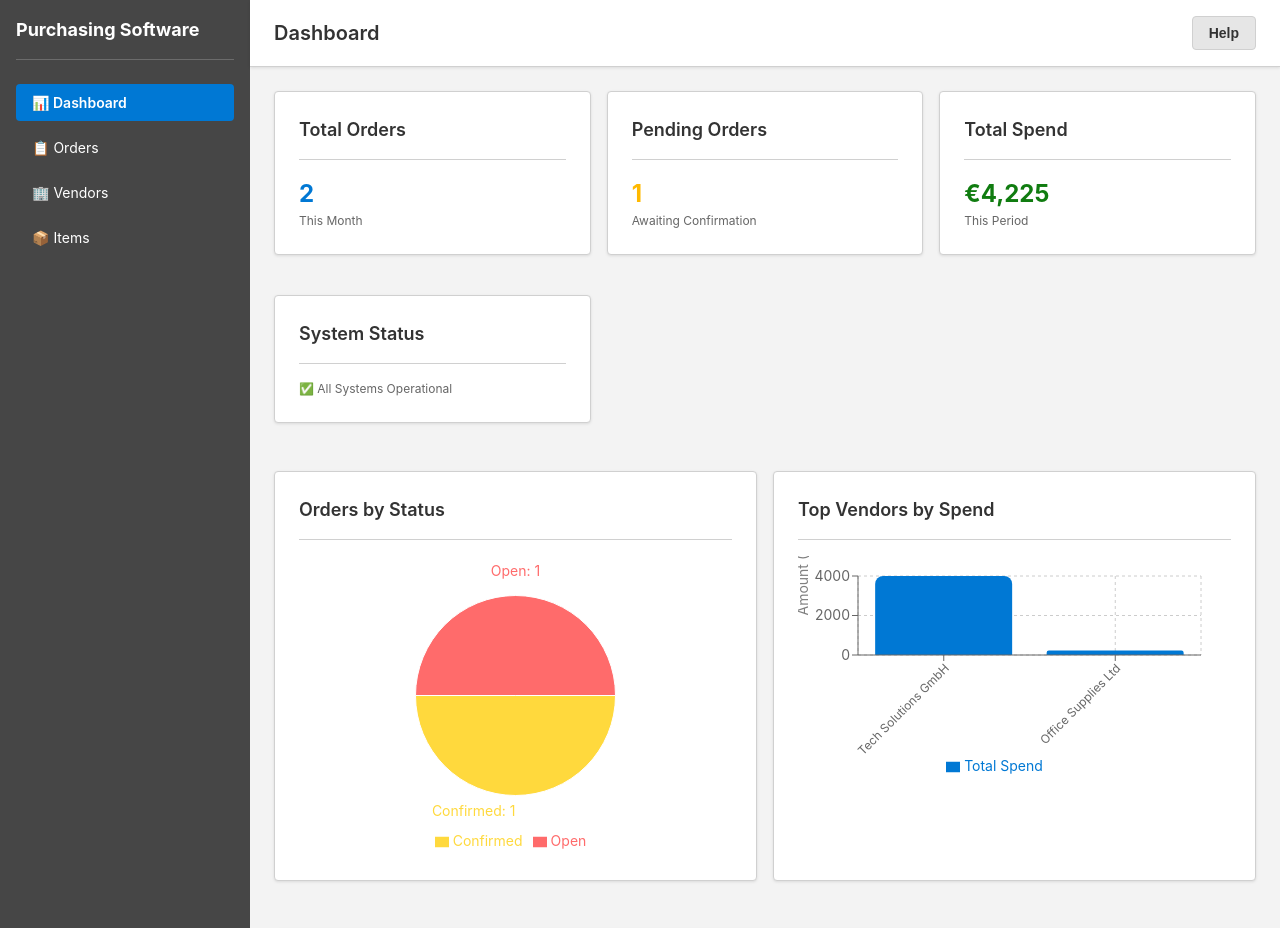
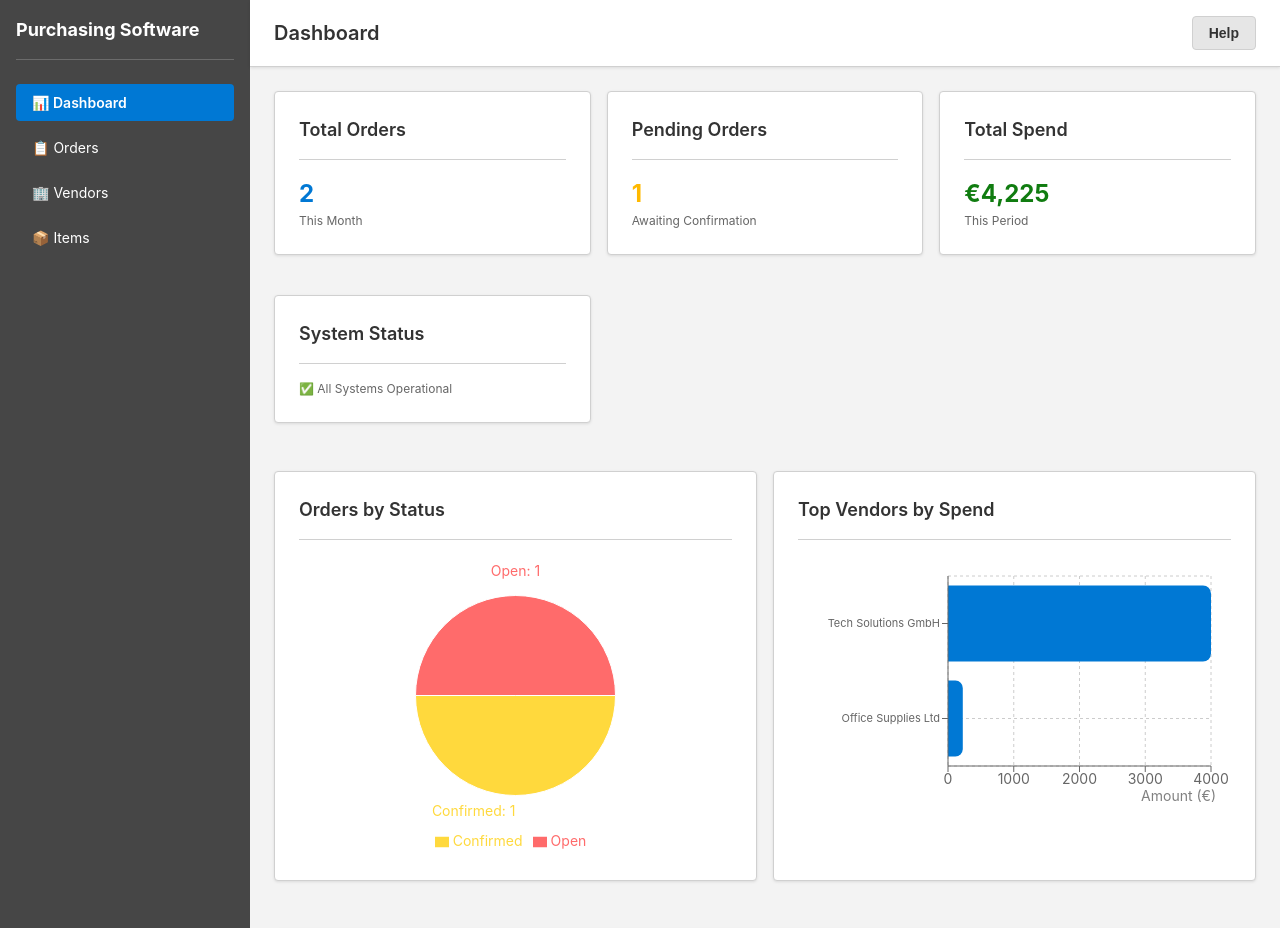
Before and after one commit to christianblaeser95-design/Purchasing-Software, a React (Vite) app: page / in a window 1280 px wide. Shown: the top 928 px of the page. Built offline with nearby package versions, Linux system fonts and the light colour scheme.

Commit message:
Improve Top Vendors by Spend chart layout - change to horizontal bar chart for better space utilization

```diff
--- a/src/frontend/components/TopVendorsBySpendChart.jsx
+++ b/src/frontend/components/TopVendorsBySpendChart.jsx
@@ -29,23 +29,21 @@ export function TopVendorsBySpendChart({ orders = [] }) {
 
   return (
     <ResponsiveContainer width="100%" height={300}>
-      <BarChart data={data} margin={{ top: 20, right: 30, left: 0, bottom: 80 }}>
+      <BarChart data={data} margin={{ top: 20, right: 20, left: 0, bottom: 60 }} layout="vertical">
         <CartesianGrid strokeDasharray="3 3" />
-        <XAxis
+        <XAxis type="number" label={{ value: 'Amount (€)', position: 'insideBottomRight', offset: -5 }} />
+        <YAxis
           dataKey="vendor"
-          angle={-45}
-          textAnchor="end"
-          height={100}
+          type="category"
+          width={150}
+          tick={{ fontSize: 11 }}
           interval={0}
-          tick={{ fontSize: 12 }}
         />
-        <YAxis label={{ value: 'Amount (€)', angle: -90, position: 'insideLeft' }} />
         <Tooltip
           formatter={(value) => `€${value.toFixed(2)}`}
           labelFormatter={(label) => `Vendor: ${label}`}
         />
-        <Legend />
-        <Bar dataKey="spend" fill="#0078d4" name="Total Spend" radius={[8, 8, 0, 0]} />
+        <Bar dataKey="spend" fill="#0078d4" radius={[0, 8, 8, 0]} />
       </BarChart>
     </ResponsiveContainer>
   );
```
